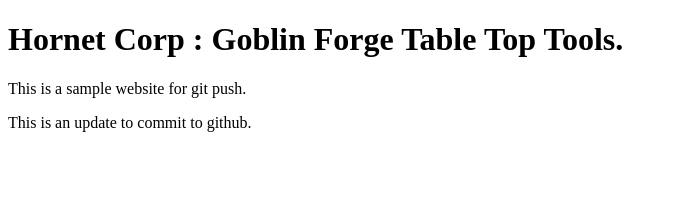
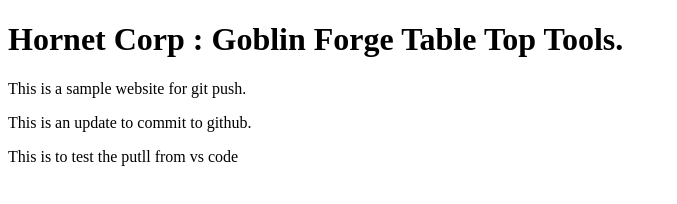
Before and after one commit to kimhiengtiv/DigitalOcean, a plain HTML site: page index.html in a window 1280 px wide. Shown: the whole page, without its empty margins (0-677 px from the left). Drawn offline with Linux system fonts and the light colour scheme.

Commit message:
Update index.html

```diff
--- a/index.html
+++ b/index.html
@@ -7,5 +7,6 @@
         <h1>Hornet Corp : Goblin Forge Table Top Tools.</h1>
         <p>This is a sample website for git push.</p>
         <p>This is an update to commit to github.</p>
+        <p>This is to test the putll from vs code</p>
     </body>
 </html>
```
